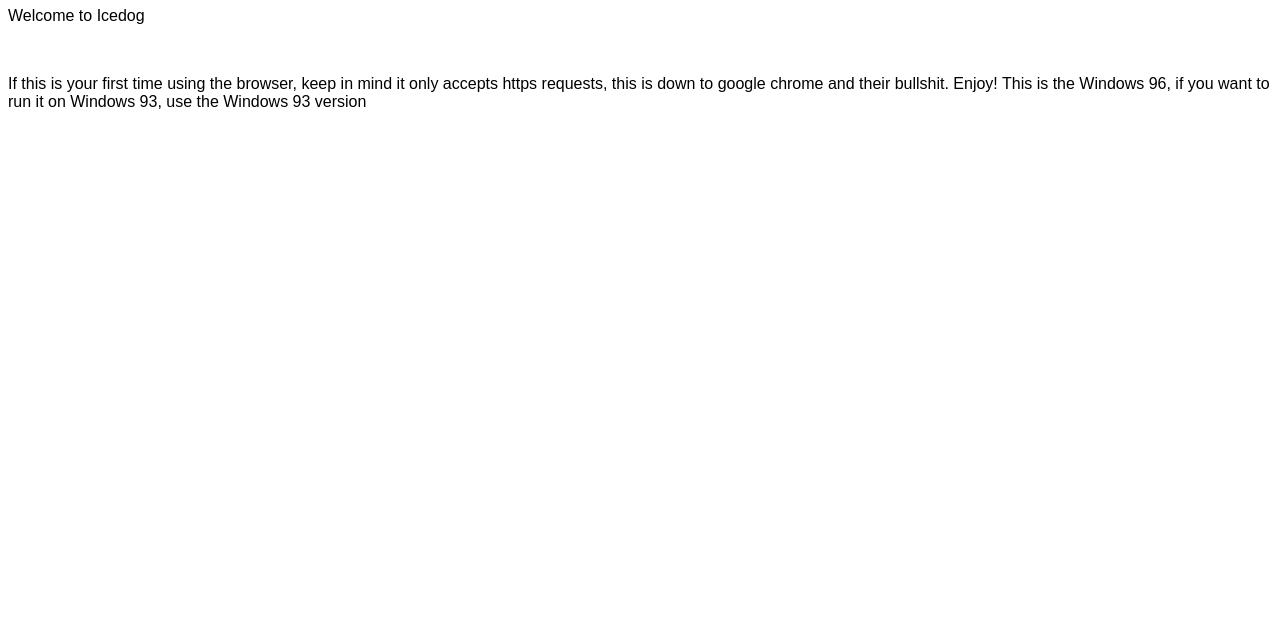
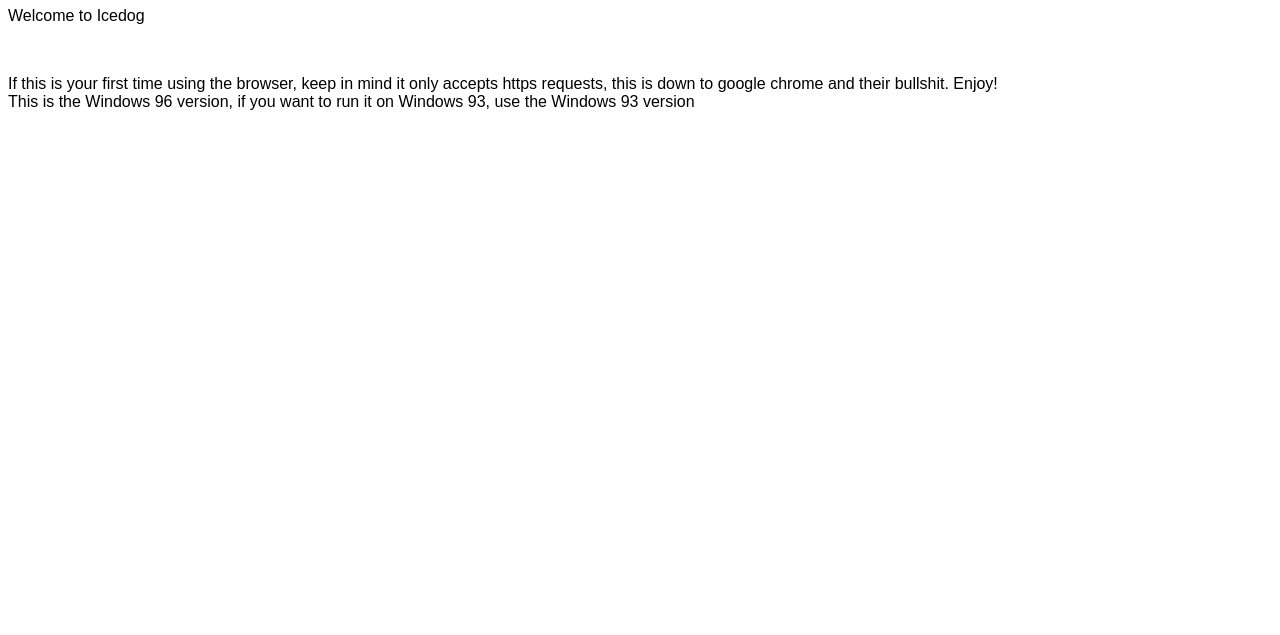
Before and after one commit to Rowan-Bird/Icedog96, a plain HTML site: page Windows 96/Icedog96.html in a window 1280 px wide. Shown: the part 165-800 px from the top of the page. Drawn offline with Linux system fonts and the light colour scheme.

Commit message:
Update Icedog96.html
Fix spelling and formatting issues

```diff
--- a/Windows 96/Icedog96.html
+++ b/Windows 96/Icedog96.html
@@ -64,7 +64,7 @@ p {
 
 <div id="start" style="display:block;">
   <h1>Icedog</h1>
-  <p>Welcome to Icedog</p><br><p>If this is your first time using the browser, keep in mind it only accepts https requests, this is down to google chrome and their bullshit. Enjoy! This is the Windows 96, if you want to run it on Windows 93, use the Windows 93 version</p>
+  <p>Welcome to Icedog</p><br><p>If this is your first time using the browser, keep in mind it only accepts https requests, this is down to google chrome and their bullshit. Enjoy!<br> This is the Windows 96 version, if you want to run it on Windows 93, use the Windows 93 version</p>
 
 </div>
 </html>
```
